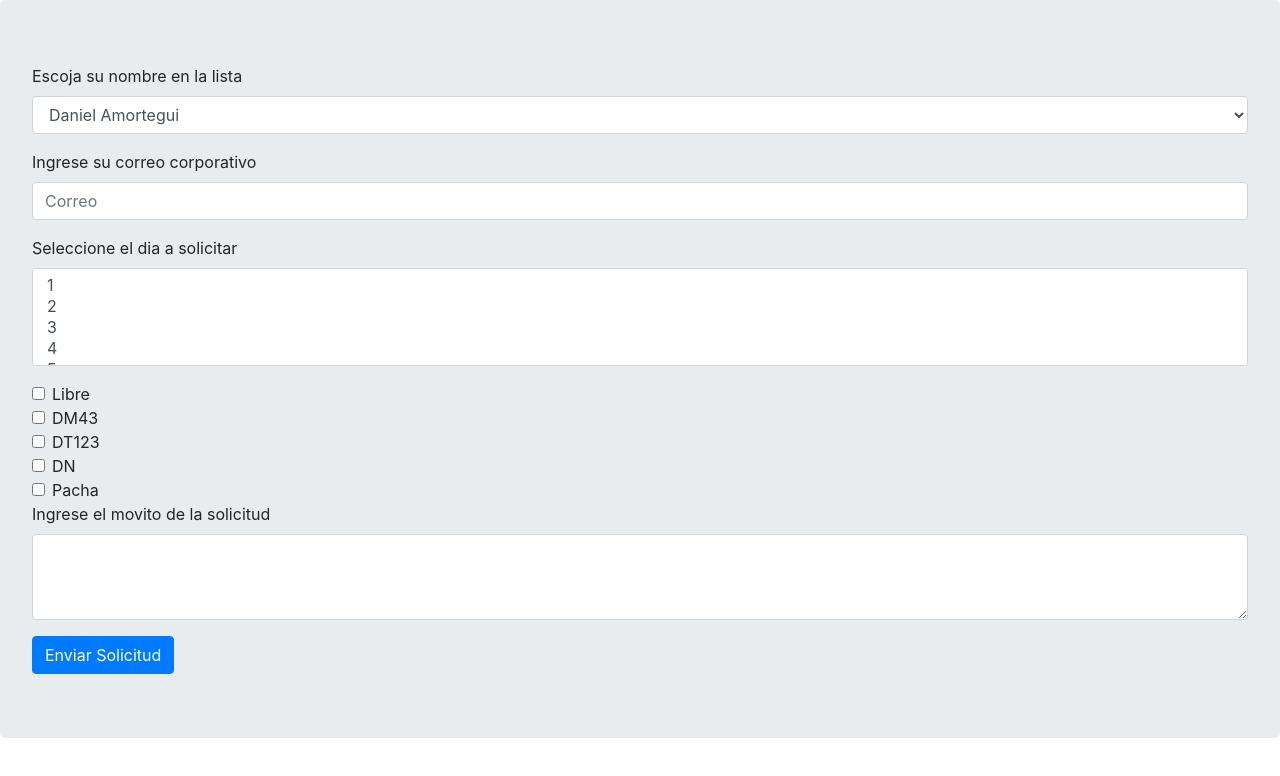
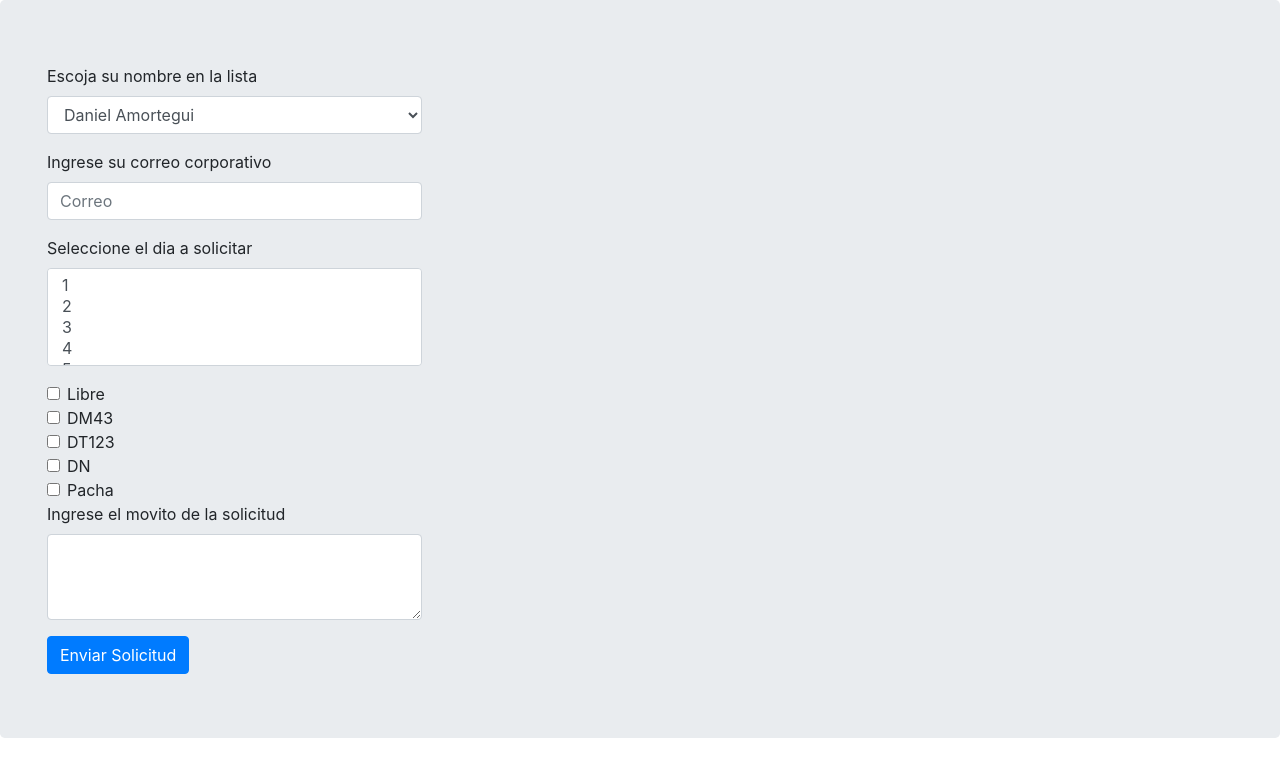
Before and after one commit to jhonasr/formtest, a plain HTML site: page index.html in a window 1280 px wide. Drawn offline with nearby package versions, Linux system fonts and the light colour scheme.

Commit message:
le cambie el area que ocupa

```diff
--- a/index.html
+++ b/index.html
@@ -15,7 +15,7 @@
     <div class="jumbotron">
       <div class="container">
       </div class="row">
-        <div class="justify-content-center">
+        <div class="col-lg-4">
           <form accept-charset="UTF-8" action="https://formkeep.com/f/ab497b4320d1" method="POST">
 
           <div class="form-group">
```
